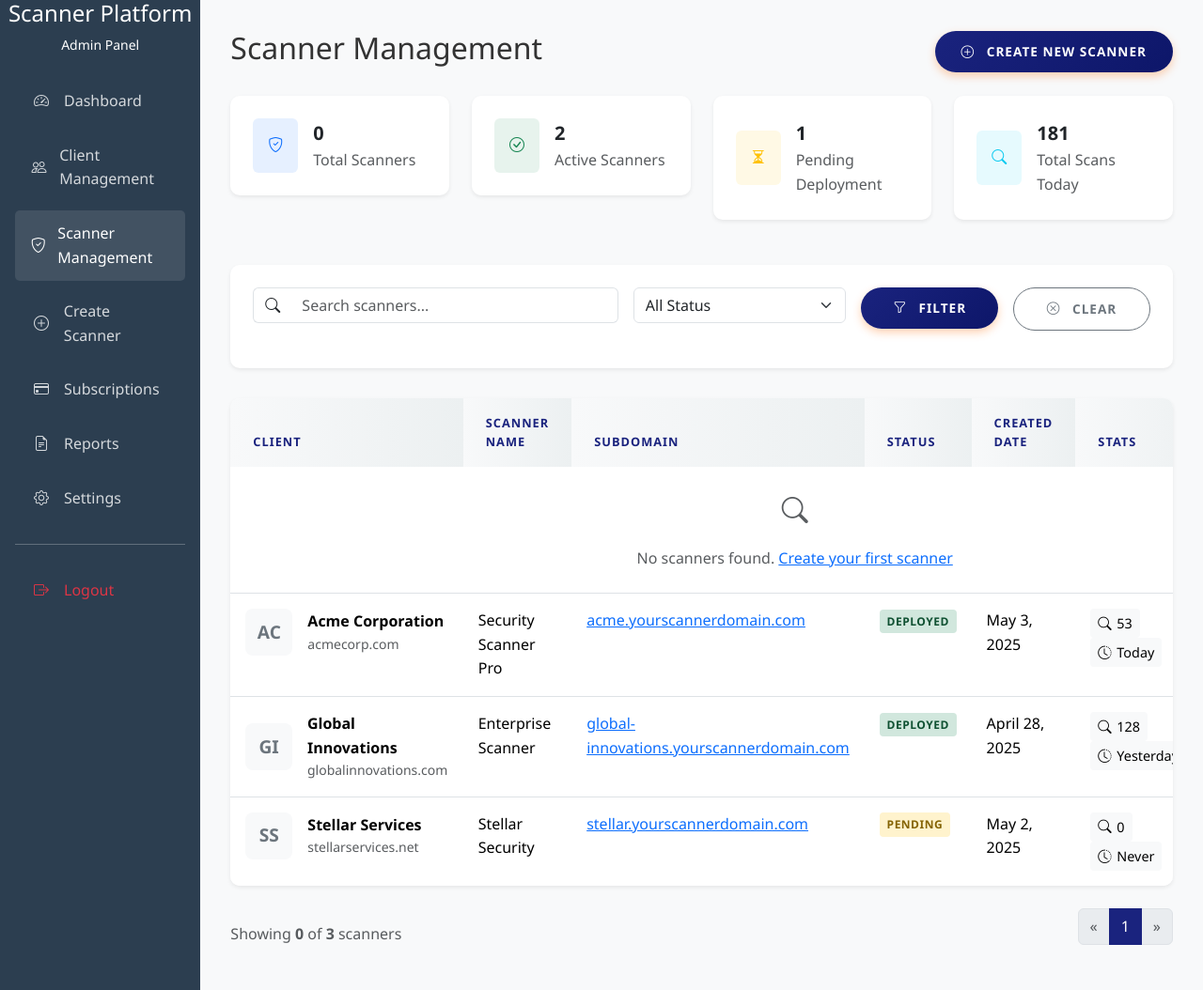
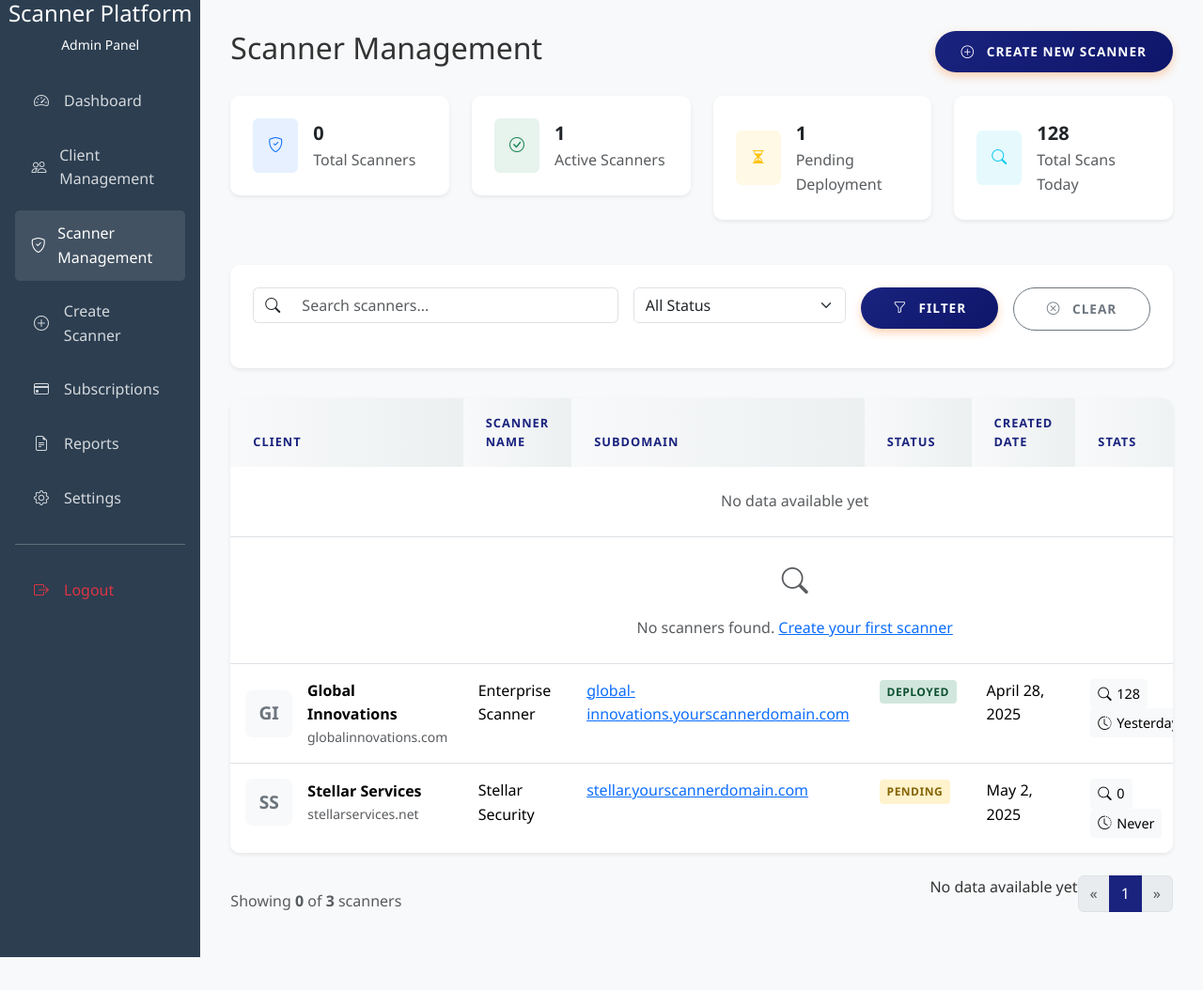
Before and after one commit to Gerrit8008/CybrScann_render, a Python web app: template templates/admin/scanner-management.html in a window 1280 px wide. Shown: the whole page at 94% size. After the commit the page ends 1019 px from the top, so only its background shows below. Run offline with Jinja, Linux system fonts and the light colour scheme; the template is opened without the code that fills it, so the values that code supplies are empty; some libraries are stand-ins or nearby versions.

Commit message:
Add files via upload

```diff
--- a/templates/admin/client-management.html
+++ b/templates/admin/client-management.html
@@ -368,7 +368,7 @@
                                         </td>
                                         <td>Security Checker</td>
                                         <td>admin@acmecorp.com</td>
-                                        <td>acme-corp.yourscannerdomain.com</td>
+                                        <td>#</td>
                                         <td><span class="subscription-badge subscription-pro">Pro</span></td>
                                         <td><span class="badge bg-success">Active</span></td>
                                         <td>248 <span class="scan-count">+12</span></td>
@@ -643,7 +643,7 @@
                                             </tr>
                                             <tr>
                                                 <th>Subdomain</th>
-                                                <td>acme-corp.yourscannerdomain.com</td>
+                                                <td>#</td>
                                             </tr>
                                             <tr>
                                                 <th>Subscription</th>
--- a/templates/admin/reports-dashboard_minimal.html
+++ b/templates/admin/reports-dashboard_minimal.html
@@ -59,7 +59,11 @@
                                 <p class="card-text">Period: {{ report.period }}</p>
                                 <p class="card-text">Value: {{ report.value }}</p>
                                 <p class="card-text">Status:
-                                    <span class="badge {% if report.status == 'completed' %}bg-success{% else %}bg-warning{% endif %}">
+                                    <span class="badge {% if report.status == 'completed' %}bg-success{% else %}
+                                                <tr>
+                                                    <td colspan="10" class="text-center text-muted py-4">No data available yet</td>
+                                                </tr>
+bg-warning{% endif %}">
                                         {{ report.status }}
                                     </span>
                                 </p>
--- a/templates/admin/scanner-management.html
+++ b/templates/admin/scanner-management.html
@@ -418,7 +418,11 @@
                                                 </a>
                                             </td>
                                             <td>
-                                                <span class="status-badge {% if scanner.deploy_status == 'deployed' %}status-deployed{% elif scanner.deploy_status == 'pending' %}status-pending{% else %}status-inactive{% endif %}">
+                                                <span class="status-badge {% if scanner.deploy_status == 'deployed' %}status-deployed{% elif scanner.deploy_status == 'pending' %}status-pending{% else %}
+                                                <tr>
+                                                    <td colspan="10" class="text-center text-muted py-4">No data available yet</td>
+                                                </tr>
+status-inactive{% endif %}">
                                                     {{ scanner.deploy_status|title }}
                                                 </span>
                                             </td>
@@ -450,7 +454,10 @@
                                         </tr>
                                         {% endfor %}
                                     {% else %}
-                                        <tr>
+                                                <tr>
+                                                    <td colspan="10" class="text-center text-muted py-4">No data available yet</td>
+                                                </tr>
+<tr>
                                             <td colspan="7" class="text-center py-4">
                                                 <div class="text-muted">
                                                     <i class="bi bi-search fs-3 d-block mb-3"></i>
@@ -463,49 +470,7 @@
 
                                     <!-- Example rows - will be replaced by database data -->
                                     {% if not deployed_scanners or deployed_scanners.scanners|length == 0 %}
-                                    <tr>
-                                        <td>
-                                            <div class="d-flex align-items-center">
-                                                <div class="client-logo me-3">AC</div>
-                                                <div>
-                                                    <div class="fw-bold">Acme Corporation</div>
-                                                    <div class="text-muted small">acmecorp.com</div>
-                                                </div>
-                                            </div>
-                                        </td>
-                                        <td>Security Scanner Pro</td>
-                                        <td>
-                                            <a href="#" target="_blank">
-                                                acme.yourscannerdomain.com
-                                            </a>
-                                        </td>
-                                        <td><span class="status-badge status-deployed">Deployed</span></td>
-                                        <td>May 3, 2025</td>
-                                        <td>
-                                            <div class="scanner-stats">
-                                                <i class="bi bi-search"></i> 53
-                                            </div>
-                                            <div class="scanner-stats">
-                                                <i class="bi bi-clock-history"></i> Today
-                                            </div>
-                                        </td>
-                                        <td>
-                                            <div class="d-flex">
-                                                <button class="scanner-action" data-bs-toggle="tooltip" title="View Scanner">
-                                                    <i class="bi bi-eye"></i>
-                                                </button>
-                                                <button class="scanner-action" data-bs-toggle="tooltip" title="Edit Scanner">
-                                                    <i class="bi bi-pencil"></i>
-                                                </button>
-                                                <button class="scanner-action" data-bs-toggle="tooltip" title="Scanner Stats">
-                                                    <i class="bi bi-graph-up"></i>
-                                                </button>
-                                                <button class="scanner-action" data-bs-toggle="tooltip" title="More Options">
-                                                    <i class="bi bi-three-dots-vertical"></i>
-                                                </button>
-                                            </div>
-                                        </td>
-                                    </tr>
+
                                     <tr>
                                         <td>
                                             <div class="d-flex align-items-center">
@@ -629,7 +594,10 @@
                                     </a>
                                 </li>
                             {% else %}
-                                <li class="page-item disabled">
+                                                <tr>
+                                                    <td colspan="10" class="text-center text-muted py-4">No data available yet</td>
+                                                </tr>
+<li class="page-item disabled">
                                     <a class="page-link" href="#" aria-label="Previous">
                                         <span aria-hidden="true">&laquo;</span>
                                     </a>
--- a/templates/admin/scanner-management_minimal.html
+++ b/templates/admin/scanner-management_minimal.html
@@ -59,7 +59,11 @@
                                 <p class="card-text">Owner: {{ scanner.owner }}</p>
                                 <p class="card-text">Scans: {{ scanner.scans }}</p>
                                 <p class="card-text">Status:
-                                    <span class="badge {% if scanner.status == 'active' %}bg-success{% else %}bg-warning{% endif %}">
+                                    <span class="badge {% if scanner.status == 'active' %}bg-success{% else %}
+                                                <tr>
+                                                    <td colspan="10" class="text-center text-muted py-4">No data available yet</td>
+                                                </tr>
+bg-warning{% endif %}">
                                         {{ scanner.status }}
                                     </span>
                                 </p>
--- a/templates/admin/subscriptions-dashboard.html
+++ b/templates/admin/subscriptions-dashboard.html
@@ -159,7 +159,10 @@
                                         </tr>
                                         {% endfor %}
                                     {% else %}
-                                        <!-- Sample data when no subscriptions -->
+                                                <tr>
+                                                    <td colspan="10" class="text-center text-muted py-4">No data available yet</td>
+                                                </tr>
+<!-- Sample data when no subscriptions -->
                                         <tr>
                                             <td>TechCorp Solutions</td>
                                             <td><span class="badge bg-success">Premium</span></td>
```
Also changed, not shown: admin_template_fix.py (added, +123 -0 lines), templates/admin/admin-dashboard.html (+23 -47 lines).
